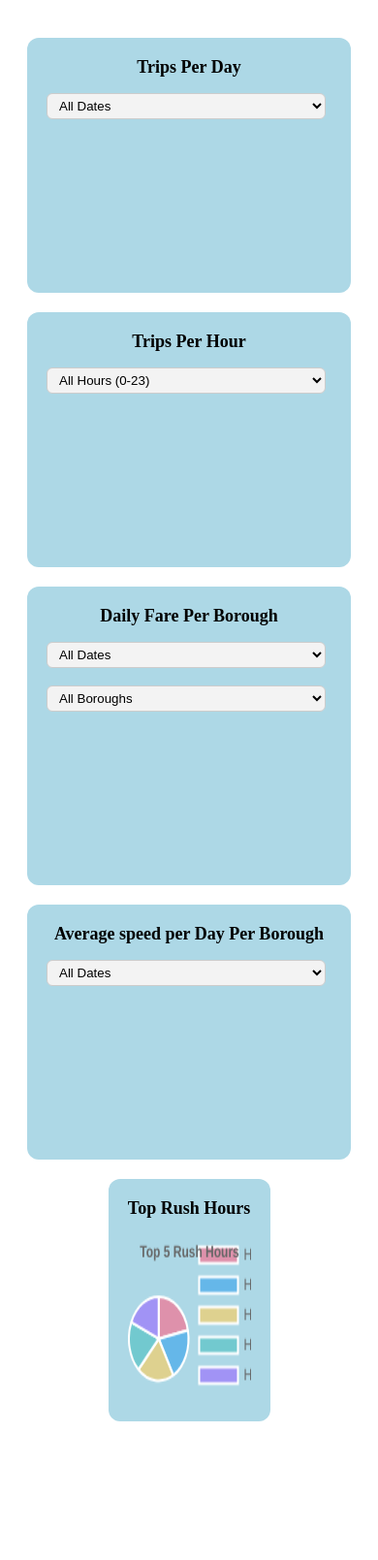
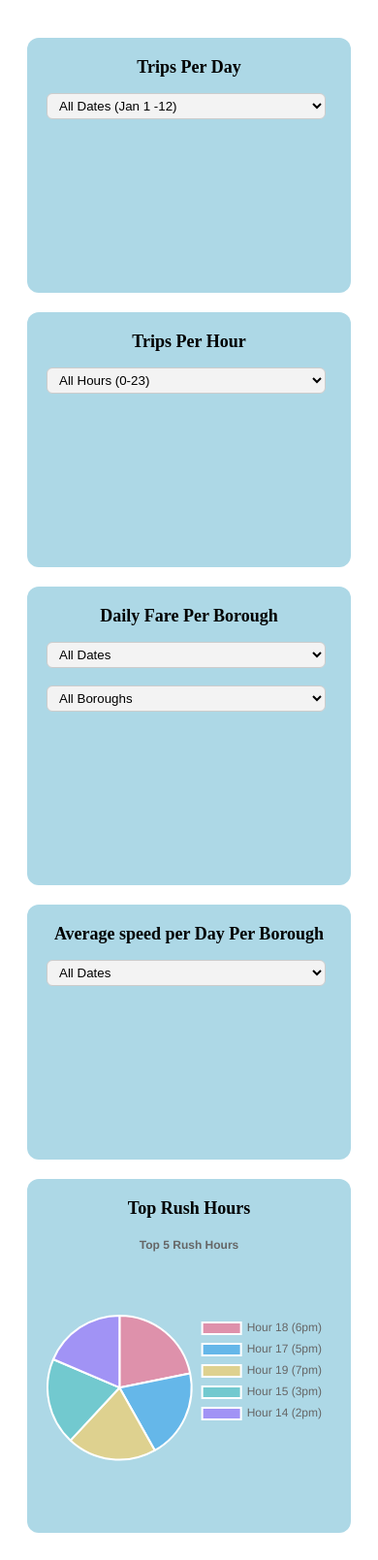
Before and after one commit to L-nsamba/urban_mobility_data_explorer_Group-15, a website with bundled scripts: page frontend/index.html in a window 390 px wide. Shown: the part 250-1859 px from the top of the page at 97% size. Before the commit the page ends 1744 px from the top, so only its background shows below. Built offline with nearby package versions, Linux system fonts and the light colour scheme; no server answers.

Commit message:
rushhrs.js + html + css improvements

```diff
--- a/frontend/charts/tripsPerDay.js
+++ b/frontend/charts/tripsPerDay.js
@@ -20,6 +20,7 @@
     },
     options: {
       responsive: true,
+      maintainAspectRatio: false,
       plugins: {
         legend: { display: true },
         title: { display: true, text: "NYC Trips per Day (Jan 1–12)" }
--- a/frontend/index.html
+++ b/frontend/index.html
@@ -25,7 +25,7 @@
                 <div class="card">
                     <h3>Trips Per Day</h3>
                     <select id="tripsDateFilter">
-                    <option value="all">All Dates</option>
+                    <option value="all">All Dates (Jan 1 -12)</option>
                     </select>
                     <canvas id="tripsPerDayChart"></canvas>
                 </div>
--- a/frontend/styles/main.css
+++ b/frontend/styles/main.css
@@ -72,9 +72,13 @@
     background-color: #f3f3f3;
 }
 
-
 @media (max-width: 768px){
     .dashboard{
         grid-template-columns: 1fr;
     }
+    .dashboard .card:last-child {
+        grid-column: auto;
+        width: 100%;
+        justify-self: stretch;
+    }
 }
```
